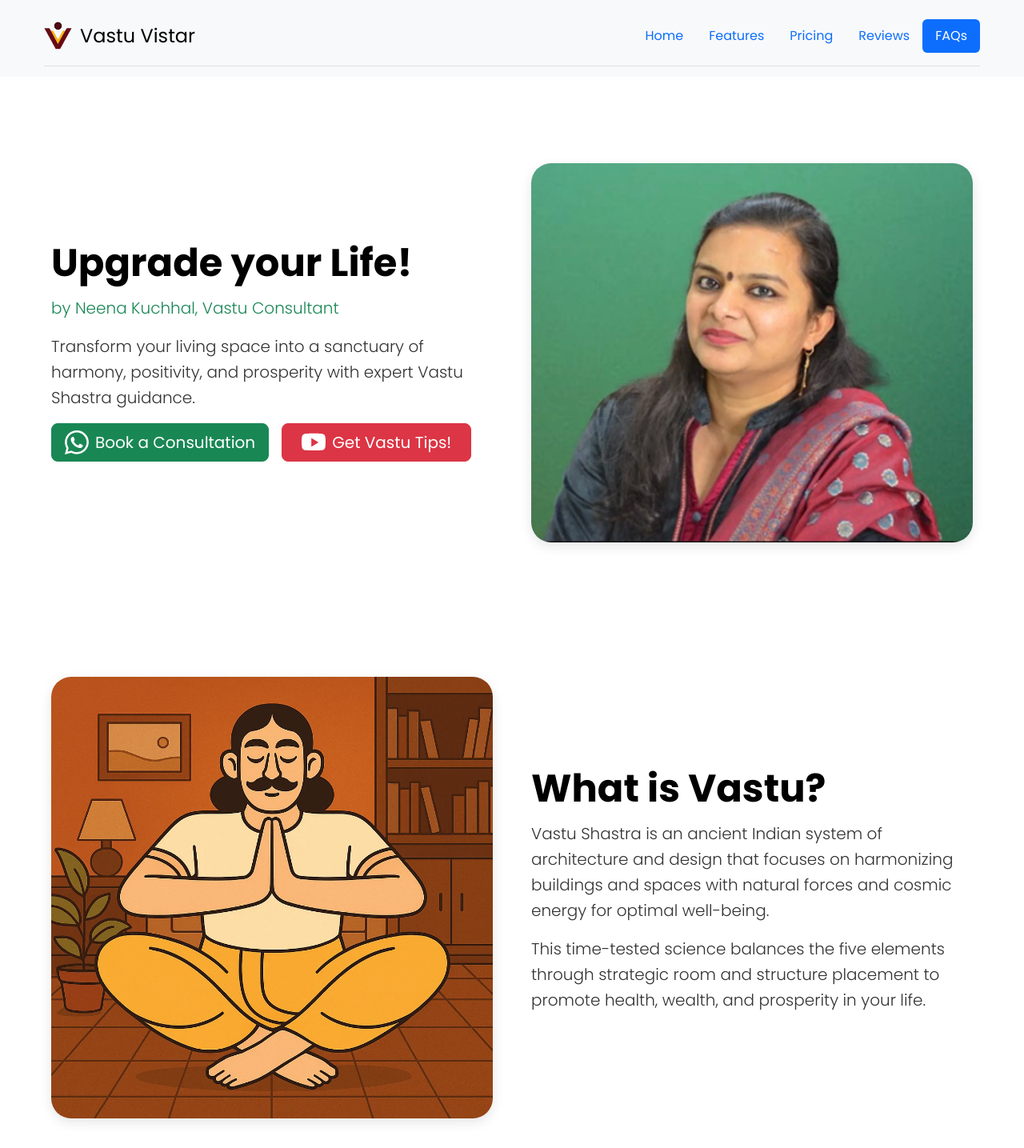
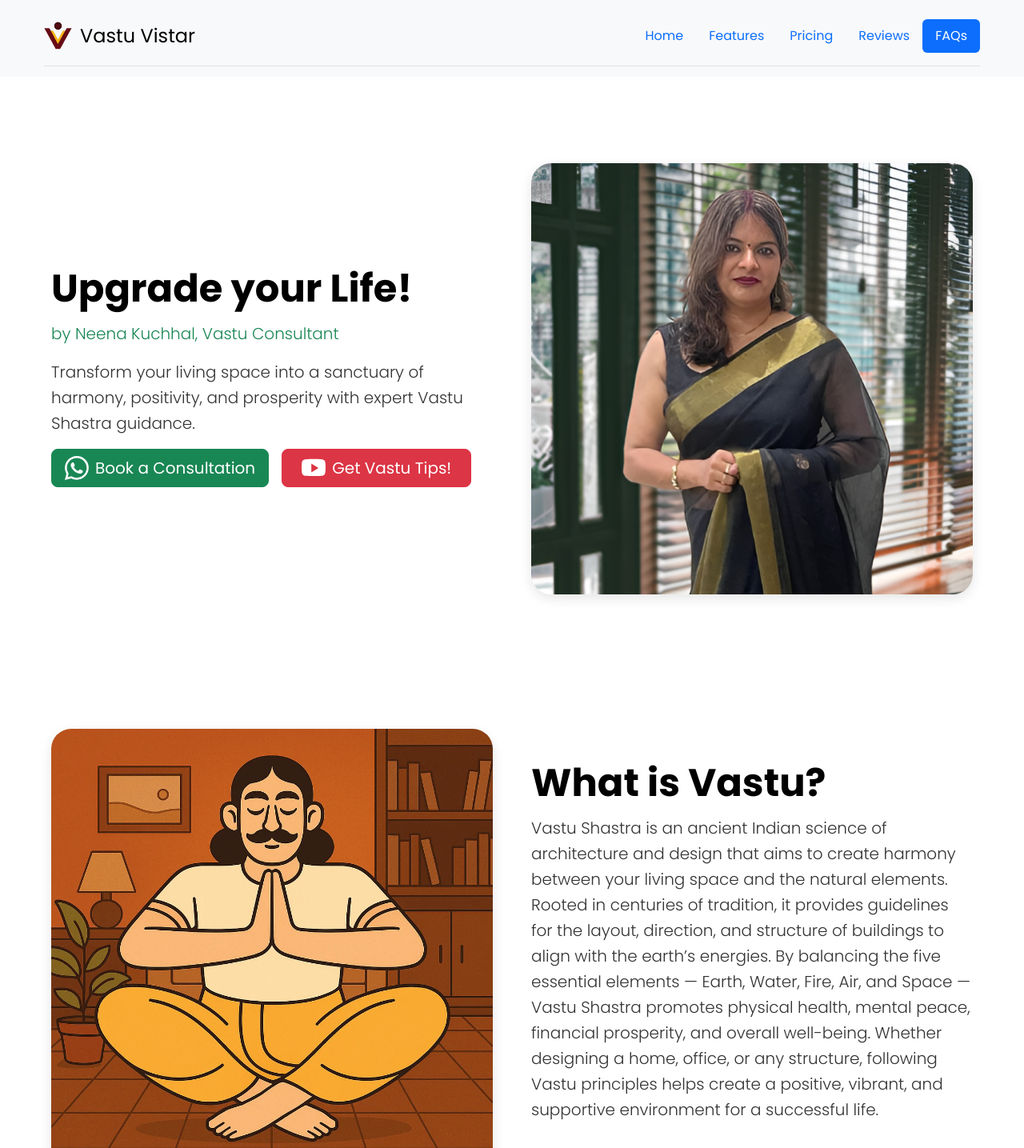
Before and after one commit to JustPratiyush/VastuVistar_Website, a website: page index.html in a window 1280 px wide. Shown: the top 1435 px of the page at 80% size. Drawn offline with nearby package versions, Linux system fonts and the light colour scheme; files whose address does not match are found by name.

Commit message:
Starting

```diff
--- a/index.html
+++ b/index.html
@@ -104,7 +104,7 @@
         <div class="container col-xxl-8 px-4">
           <div class="Centre row flex-lg-row-reverse align-items-center g-5">
             <div class="col-10 col-sm-8 col-lg-6">
-              <img src="/assets/images/HeroPhoto.webp" class="d-block mx-lg-auto img-fluid MainPhoto" alt="Professional Vastu Shastra consultation for harmonious living spaces" width="700" height="500" loading="eager">
+              <img src="/assets/images/NeenaKuchhal.webp" class="d-block mx-lg-auto img-fluid MainPhoto" alt="Professional Vastu Shastra consultation for harmonious living spaces" width="700" height="500" loading="eager">
             </div>
             <div class="col-lg-6">
               <h1 class="Centre display-5 fw-bold text-body-emphasis lh-1 mb-3">
@@ -159,14 +159,11 @@
                 What is Vastu?
               </h2>
               <p class="lead">
-                Vastu Shastra is an ancient Indian system of architecture and design that
-                focuses on harmonizing buildings and spaces with natural forces
-                and cosmic energy for optimal well-being.
+                Vastu Shastra is an ancient Indian science of architecture and design that aims to create harmony between your living space and the natural elements. Rooted in centuries of tradition, it provides guidelines for the layout, direction, and structure of buildings to align with the earth’s energies.
+
+By balancing the five essential elements — Earth, Water, Fire, Air, and Space — Vastu Shastra promotes physical health, mental peace, financial prosperity, and overall well-being. Whether designing a home, office, or any structure, following Vastu principles helps create a positive, vibrant, and supportive environment for a successful life.
               </p>
-              <p class="lead">
-                This time-tested science balances the five elements through strategic room and
-                structure placement to promote health, wealth, and prosperity in your life.
-              </p>
+
             </div>
           </div>
         </div>
```
Also changed, not shown: assets/images/NeenaKuchhal.webp (added).
